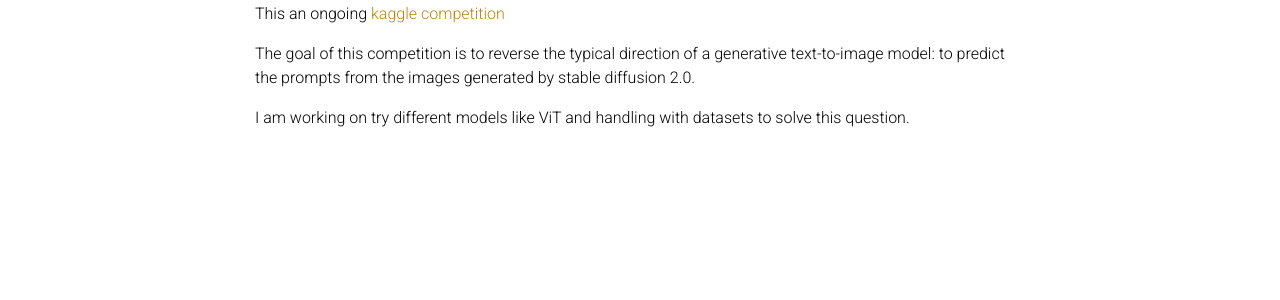
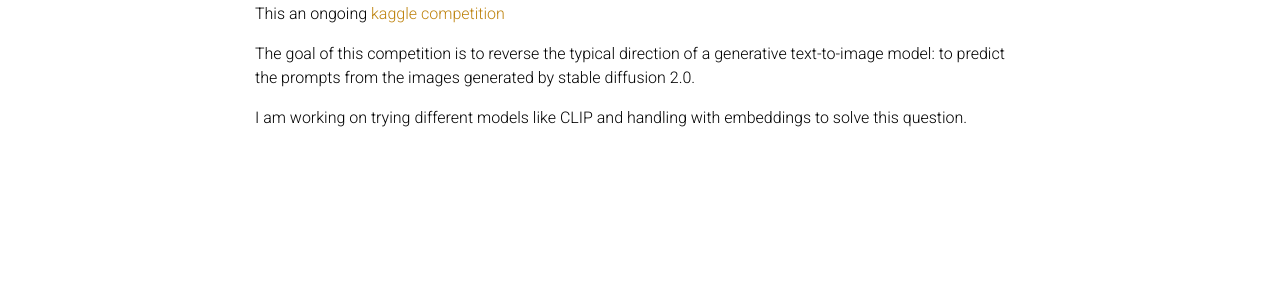
Before and after one commit to ShiqiaoZhou/ShiqiaoZhou.github.io, a Jekyll site: the page built from _projects/SD.md, in a window 1280 px wide. Shown: the part 260-560 px from the top of the page. Built offline with Jekyll 4.4.1, drawn with Linux system fonts in a browser that asks for light colours; comment, search, counter and statistics services are not loaded; a style sheet for code colours, icons or effects is not loaded.

Commit message:
Update SD.md

```diff
--- a/_projects/SD.md
+++ b/_projects/SD.md
@@ -11,4 +11,4 @@ This an ongoing [kaggle competition](https://www.kaggle.com/competitions/stable-
 
 The goal of this competition is to reverse the typical direction of a generative text-to-image model: to predict the prompts from the images generated by stable diffusion 2.0.
 
-I am working on try different models like ViT and handling with datasets to solve this question.
+I am working on trying different models like CLIP and handling with embeddings to solve this question.
```
